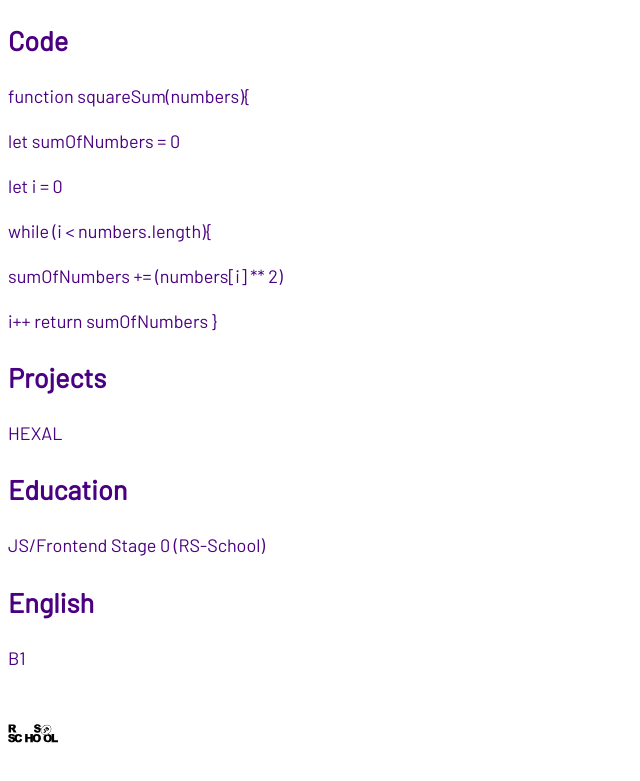
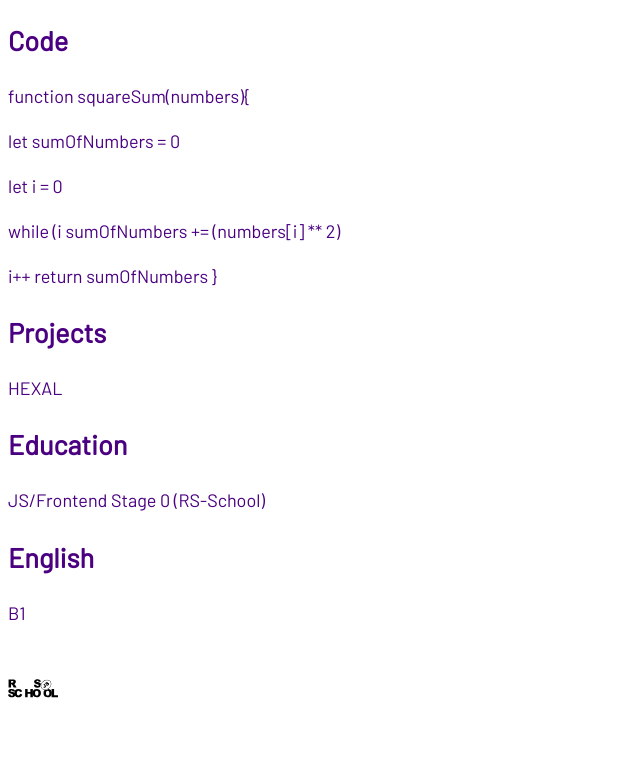
Before and after one commit to krasnaya-malpa/rsschool-cv, a plain HTML site: page index.html in a window 1280 px wide. Shown: the part 957-1738 px from the top of the page, without its empty margins (0-640 px from the left). After the commit the page ends 1703 px from the top, so only its background shows below. Drawn offline with Linux system fonts and the light colour scheme.

Commit message:
update index.html after check

```diff
--- a/index.html
+++ b/index.html
@@ -51,8 +51,7 @@
             <p>function squareSum(numbers){</p>
             <p>let sumOfNumbers = 0</p>
             <p>let i = 0</p>
-            <p>while (i < numbers.length){</p>
-        <p>sumOfNumbers += (numbers[i] ** 2)</p>
+            <p>while (i sumOfNumbers += (numbers[i] ** 2)</p>
         <p>i++
                  return sumOfNumbers
               }
```
